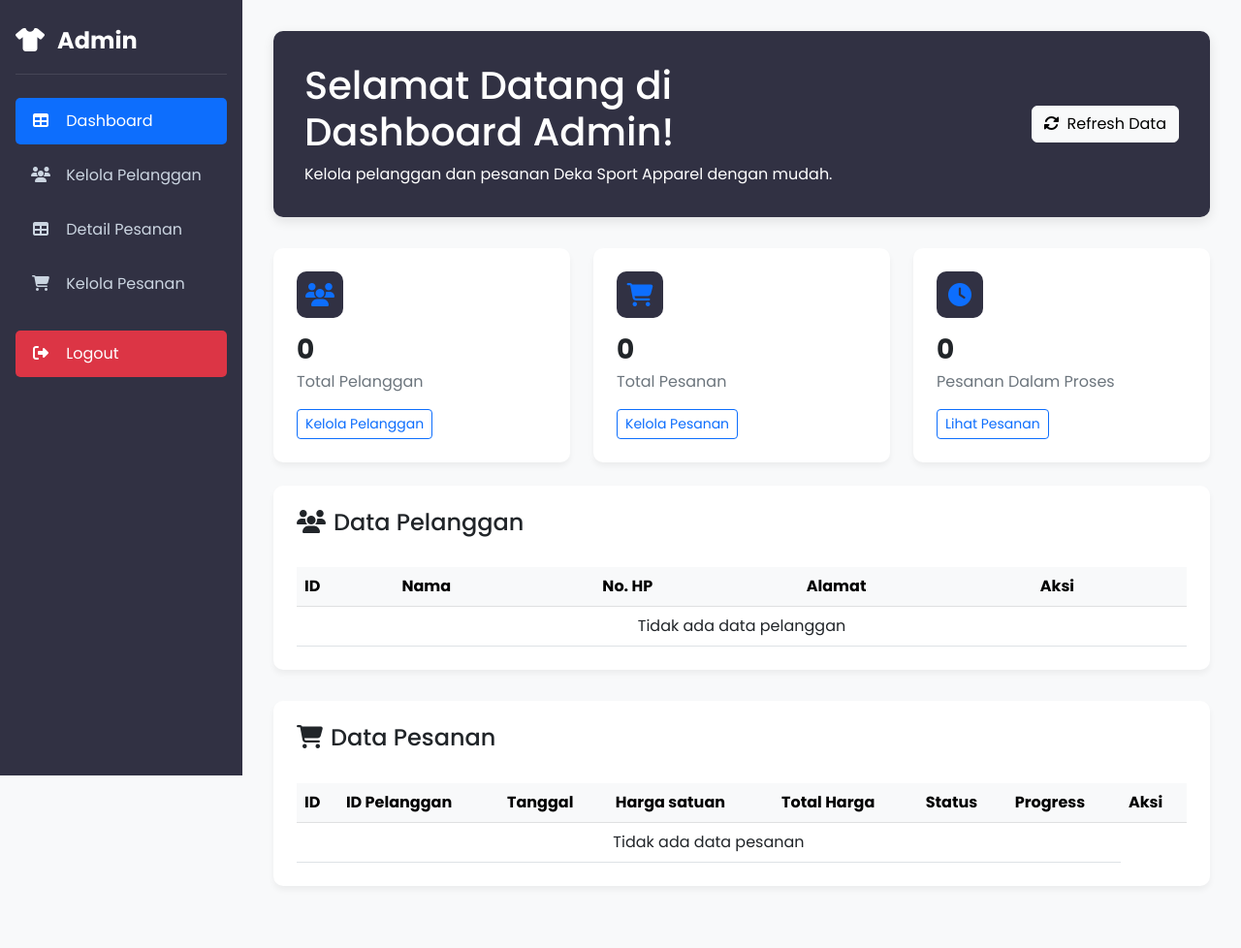
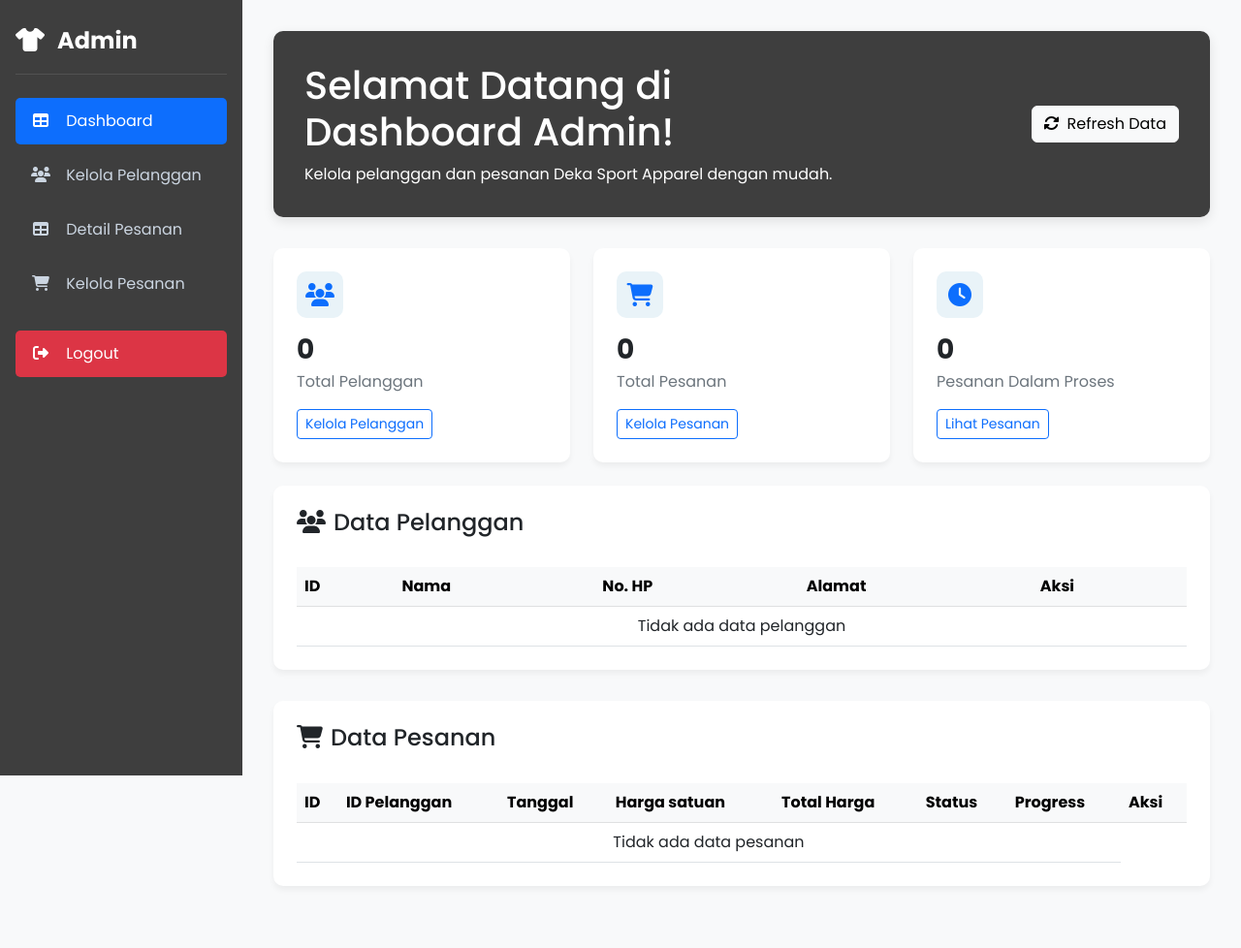
Before and after one commit to kelompok7proyek1/dekasportapparel, a PHP site: page /dashboard_admin.php in a window 1280 px wide. Shown: the whole page at 97% size. Run offline with PHP 8.4, Linux system fonts and the light colour scheme; the visitor is signed in with stand-in values (Sample User, id 1); data that the repository does not hold is empty.

Commit message:
update eror

```diff
--- a/src/admin/dashboard_admin.php
+++ b/src/admin/dashboard_admin.php
@@ -68,7 +68,7 @@ $in_progress_orders = $conn->query("SELECT COUNT(*) as dalam_proses FROM pesanan
             left: 0;
             height: 100vh;
             width: 250px;
-            background-color: var(--sidebar-bg);
+            background-color: rgba(62, 62, 62, 1);
             padding: 1.5rem 1rem;
             transition: all 0.3s ease;
             z-index: 1000;
@@ -119,7 +119,7 @@ $in_progress_orders = $conn->query("SELECT COUNT(*) as dalam_proses FROM pesanan
         }
 
         .welcome-banner {
-            background: linear-gradient(135deg,rgba(49, 49, 67, 1)0%, rgba(49, 49, 67, 1)100%);
+            background: linear-gradient(135deg,rgba(62, 62, 62, 1)0%, rgba(62, 62, 62, 1)100%);
             color: white;
             border-radius: 10px;
             padding: 2rem;
@@ -142,7 +142,7 @@ $in_progress_orders = $conn->query("SELECT COUNT(*) as dalam_proses FROM pesanan
         .stat-card .icon {
             width: 48px;
             height: 48px;
-            background-color: rgba(49, 49, 67, 1);
+            background-color:rgba(233, 243, 248, 1);
             border-radius: 10px;
             display: flex;
             align-items: center;
--- a/src/admin/detail_pesanan.php
+++ b/src/admin/detail_pesanan.php
@@ -67,7 +67,7 @@ if (!$resultpesanan) {
             left: 0;
             height: 100vh;
             width: 250px;
-            background-color: var(--sidebar-bg);
+            background-color: rgba(62, 62, 62, 1);
             padding: 1.5rem 1rem;
             transition: all 0.3s ease;
             z-index: 1000;
@@ -118,7 +118,7 @@ if (!$resultpesanan) {
         }
 
         .page-header {
-            background: linear-gradient(135deg,rgba(49, 49, 67, 1) 0%, rgba(49, 49, 67, 1) 100%);
+            background: linear-gradient(135deg,rgba(62, 62, 62, 1)0%, rgba(62, 62, 62, 1)100%);
             color: white;
             border-radius: 10px;
             padding: 2rem;
@@ -367,7 +367,7 @@ if (!$resultpesanan) {
                                         <i class="fas fa-shopping-cart fa-3x text-secondary mb-3"></i>
                                         <h5>Tidak ada data pesanan</h5>
                                         <p class="text-muted">Belum ada pesanan yang dibuat</p>
-                                        <a href="pesanan/tambah_pesanan.php" class="btn btn-primary mt-2">
+                                        <a href="detail_pesanan/tambah_detail.php" class="btn btn-primary mt-2">
                                             <i class="fas fa-plus-circle me-2"></i>Tambah Pesanan Baru
                                         </a>
                                     </div>
--- a/src/admin/pelanggan_crud.php
+++ b/src/admin/pelanggan_crud.php
@@ -48,7 +48,7 @@ $resultpelanggan = $conn->query("SELECT * FROM pelanggan_dekas");
             left: 0;
             height: 100vh;
             width: 250px;
-            background-color: var(--sidebar-bg);
+            background-color: rgba(62, 62, 62, 1);
             padding: 1.5rem 1rem;
             transition: all 0.3s ease;
             z-index: 1000;
@@ -99,7 +99,7 @@ $resultpelanggan = $conn->query("SELECT * FROM pelanggan_dekas");
         }
 
         .page-header {
-            background: linear-gradient(135deg, rgba(49, 49, 67, 1) 0%, rgba(49, 49, 67, 1) 100%);
+            background: linear-gradient(135deg, rgba(62, 62, 62, 1)0%, rgba(62, 62, 62, 1)100%);
             color: white;
             border-radius: 10px;
             padding: 1.5rem;
--- a/src/admin/pesanan_crud.php
+++ b/src/admin/pesanan_crud.php
@@ -64,7 +64,7 @@ if (!$resultpesanan) {
             left: 0;
             height: 100vh;
             width: 250px;
-            background-color: var(--sidebar-bg);
+            background-color: rgba(62, 62, 62, 1);
             padding: 1.5rem 1rem;
             transition: all 0.3s ease;
             z-index: 1000;
@@ -115,7 +115,7 @@ if (!$resultpesanan) {
         }
 
         .page-header {
-            background: linear-gradient(135deg, rgba(49, 49, 67, 1)0%, rgba(49, 49, 67, 1) 100%);
+            background: linear-gradient(135deg, rgba(62, 62, 62, 1)0%, rgba(62, 62, 62, 1)100%);
             color: white;
             border-radius: 10px;
             padding: 2rem;
```
